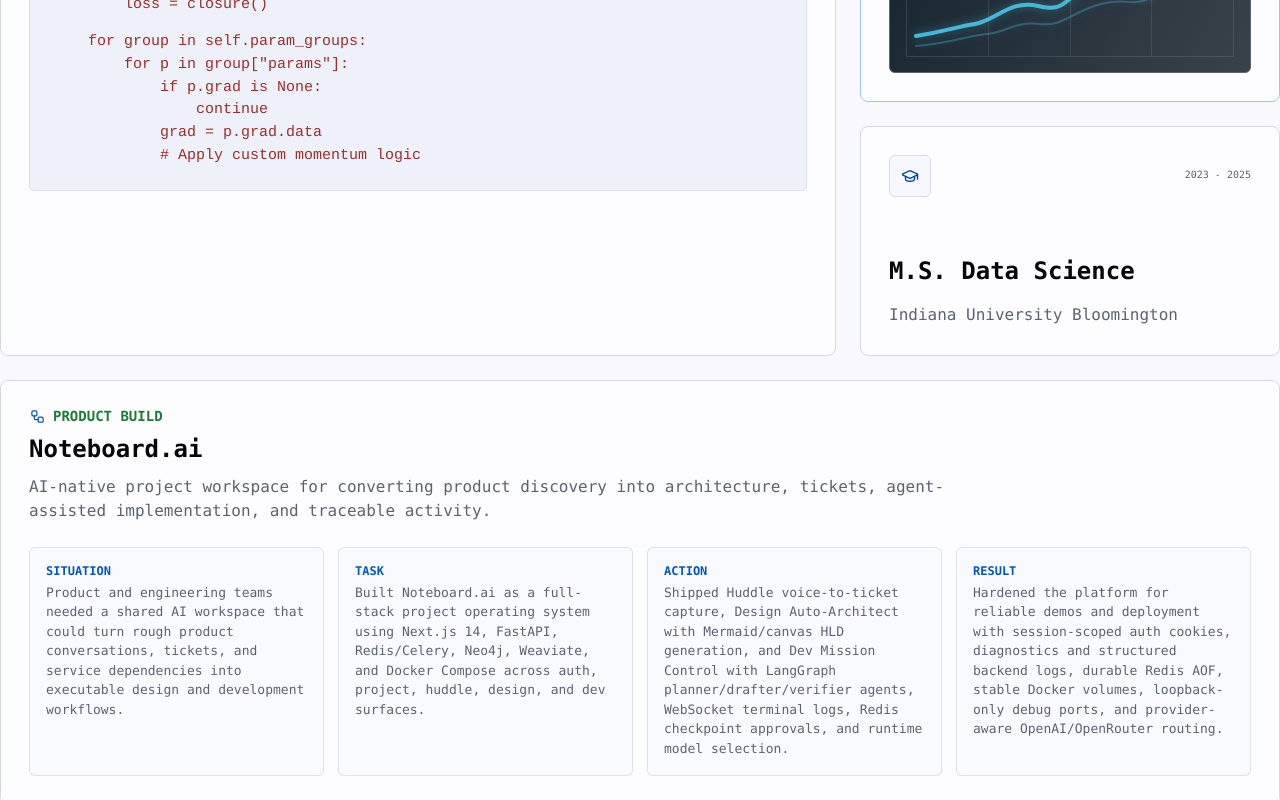
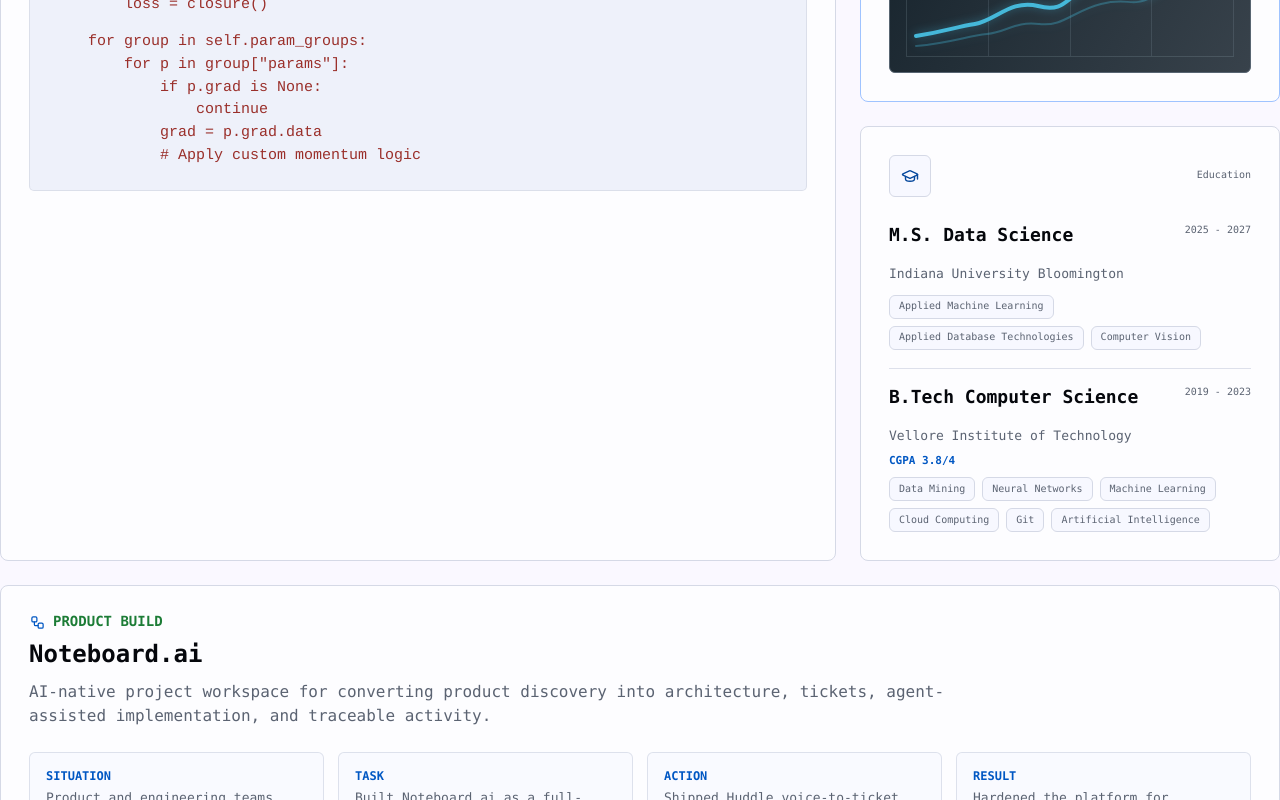
Before and after one commit to sarrthak/portfolio, a React (Vite) app: page / in a window 1280 px wide. Shown: the part 960-1760 px from the top of the page. Built offline with nearby package versions, Linux system fonts and the light colour scheme; a web font is replaced by a local one.

Commit message:
Update education and contact details

```diff
--- a/src/App.css
+++ b/src/App.css
@@ -540,6 +540,54 @@
   margin-bottom: 25px;
 }
 
+.education-list {
+  display: grid;
+  gap: 18px;
+}
+
+.education-entry {
+  display: grid;
+  gap: 8px;
+  padding-bottom: 18px;
+  border-bottom: 1px solid color-mix(in srgb, var(--line) 78%, transparent);
+}
+
+.education-entry:last-child {
+  padding-bottom: 0;
+  border-bottom: 0;
+}
+
+.education-heading {
+  display: grid;
+  gap: 6px;
+}
+
+.education-meta {
+  margin: 0;
+  color: var(--primary);
+  font-size: 11px;
+  font-weight: 700;
+}
+
+.subject-row {
+  display: flex;
+  flex-wrap: wrap;
+  gap: 7px;
+  margin-top: 2px;
+}
+
+.subject-chip {
+  display: inline-flex;
+  min-height: 24px;
+  align-items: center;
+  padding: 0 9px;
+  color: var(--muted);
+  font-size: 10px;
+  border: 1px solid var(--line);
+  border-radius: 6px;
+  background: color-mix(in srgb, var(--surface-raised) 78%, transparent);
+}
+
 .year-chip {
   color: var(--muted);
   font-size: 10px;
@@ -891,9 +939,13 @@
     line-height: 1.52;
   }
 
-  .activity-card,
+  .activity-card {
+    min-height: 230px;
+    padding: 28px;
+  }
+
   .education-card {
-    min-height: 230px;
+    min-height: 360px;
     padding: 28px;
   }
 
@@ -915,13 +967,25 @@
     margin-top: 22px;
   }
 
-  .education-card {
-    display: grid;
-    align-content: space-between;
+  .card-topline {
+    margin-bottom: 28px;
   }
 
-  .card-topline {
-    margin-bottom: 54px;
+  .education-heading {
+    grid-template-columns: 1fr auto;
+    align-items: start;
+  }
+
+  .education-entry h2 {
+    font-size: 18px;
+  }
+
+  .education-entry .body-copy {
+    font-size: 13px;
+  }
+
+  .subject-chip {
+    font-size: 10px;
   }
 
   .stack-card,
--- a/src/App.tsx
+++ b/src/App.tsx
@@ -37,6 +37,33 @@
   { label: 'Docker', tone: 'gray' },
 ];
 
+const educationItems = [
+  {
+    school: 'Indiana University Bloomington',
+    degree: 'M.S. Data Science',
+    dates: '2025 - 2027',
+    subjects: [
+      'Applied Machine Learning',
+      'Applied Database Technologies',
+      'Computer Vision',
+    ],
+  },
+  {
+    school: 'Vellore Institute of Technology',
+    degree: 'B.Tech Computer Science',
+    dates: '2019 - 2023',
+    cgpa: 'CGPA 3.8/4',
+    subjects: [
+      'Data Mining',
+      'Neural Networks',
+      'Machine Learning',
+      'Cloud Computing',
+      'Git',
+      'Artificial Intelligence',
+    ],
+  },
+];
+
 const resumeUrl = '/Sarrthak_Resume_MLE_2.pdf';
 const footerLinks = [
   {
@@ -51,12 +78,12 @@
   },
   {
     label: 'Scholar',
-    href: '#research',
+    href: 'https://scholar.google.com/',
     icon: GraduationCap,
   },
   {
     label: 'Email',
-    href: 'mailto:sarthak.trip99@gmail.com',
+    href: 'mailto:sarrtrip@iu.edu',
     icon: FileText,
   },
 ];
@@ -77,7 +104,7 @@
   },
   {
     label: 'Result',
-    text: 'Hardened the platform for reliable demos and deployment with session-scoped auth cookies, diagnostics and structured backend logs, durable Redis AOF, stable Docker volumes, loopback-only debug ports, and provider-aware OpenAI/OpenRouter routing.',
+    text: "Hardened the platform for reliable demos and deployment with session-scoped auth cookies, diagnostics and structured backend logs, durable Redis AOF, stable Docker volumes, loopback-only debug ports, provider-aware OpenAI/OpenRouter routing, and finalist recognition at IUB's flagship Cheng Wu Challenge 2026.",
   },
 ];
 
@@ -247,10 +274,27 @@
               <span className="soft-icon">
                 <GraduationCap size={18} strokeWidth={1.9} />
               </span>
-              <span className="year-chip">2023 - 2025</span>
+              <span className="year-chip">Education</span>
             </div>
-            <h2 id="education-title">M.S. Data Science</h2>
-            <p className="body-copy">Indiana University Bloomington</p>
+            <div className="education-list">
+              {educationItems.map((item, index) => (
+                <article className="education-entry" key={item.school}>
+                  <div className="education-heading">
+                    <h2 id={index === 0 ? 'education-title' : undefined}>{item.degree}</h2>
+                    <span className="year-chip">{item.dates}</span>
+                  </div>
+                  <p className="body-copy">{item.school}</p>
+                  {item.cgpa ? <p className="education-meta">{item.cgpa}</p> : null}
+                  <div className="subject-row" aria-label={`${item.school} subjects`}>
+                    {item.subjects.map((subject) => (
+                      <span className="subject-chip" key={subject}>
+                        {subject}
+                      </span>
+                    ))}
+                  </div>
+                </article>
+              ))}
+            </div>
           </section>
         </div>
 
```
